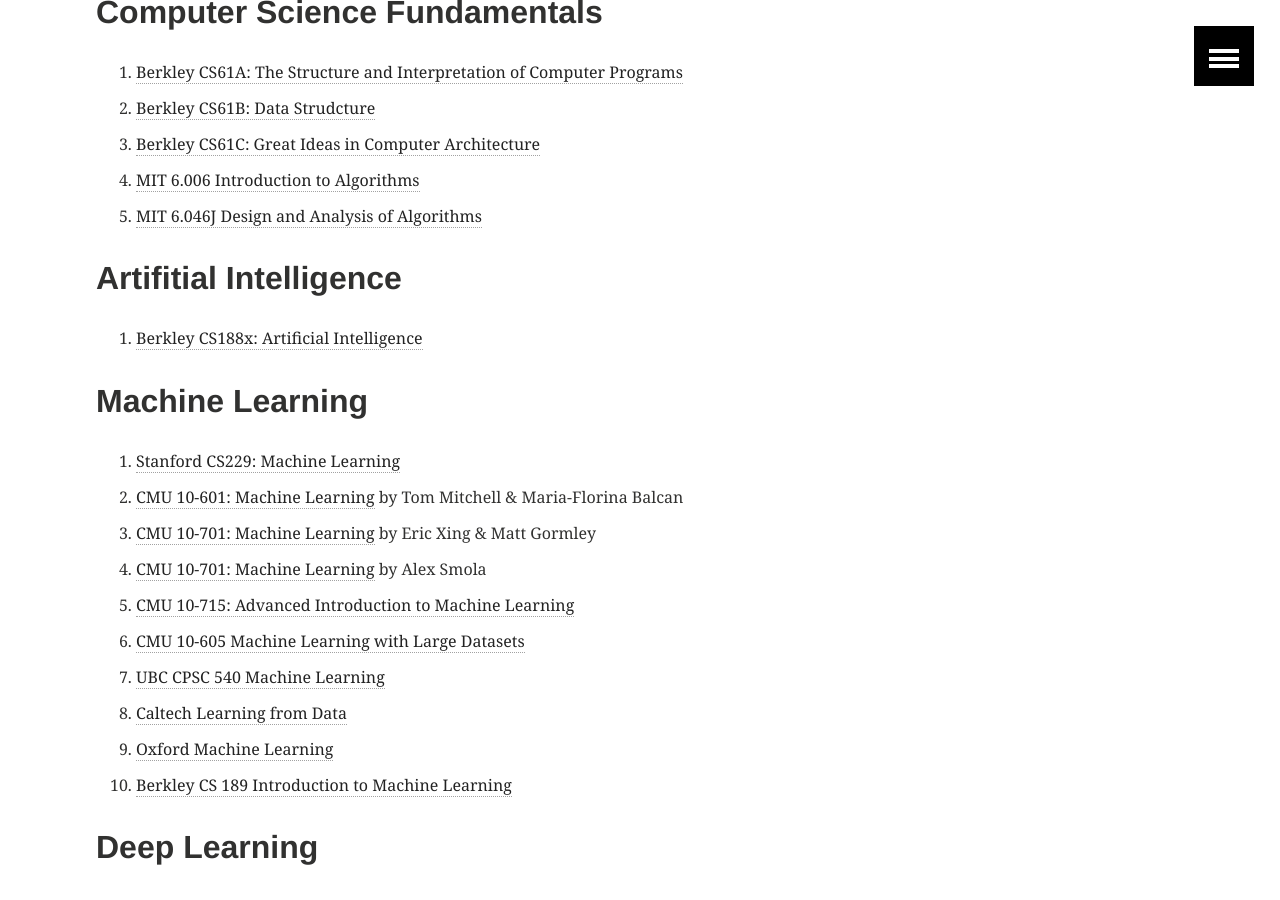
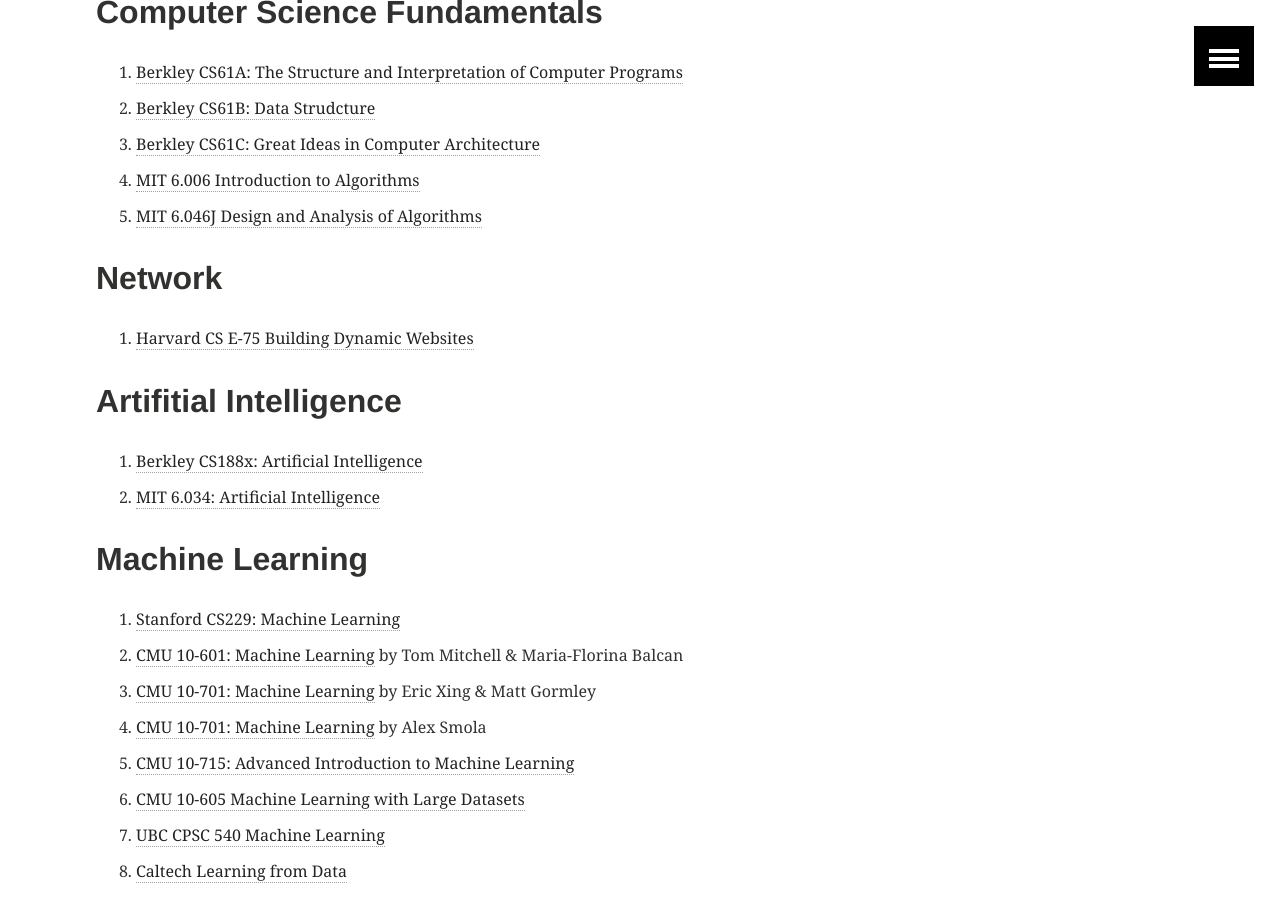
Before and after one commit to alex8937/alex8937.github.io, a Jekyll site: the page built from _posts/study/2017-04-15-Openware-Course-List.md, in a window 1280 px wide and 900 px high, scrolled down 730 px. Built offline with Jekyll 4.4.1, drawn with Linux system fonts in a browser that asks for light colours; comment, search, counter and statistics services are not loaded.

Commit message:
Update 2017-04-15-Openware-Course-List.md

```diff
--- a/_posts/study/2017-04-15-Openware-Course-List.md
+++ b/_posts/study/2017-04-15-Openware-Course-List.md
@@ -17,8 +17,12 @@
 4. [MIT 6.006 Introduction to Algorithms](https://www.youtube.com/playlist?list=PLUl4u3cNGP61Oq3tWYp6V_F-5jb5L2iHb)
 5. [MIT 6.046J Design and Analysis of Algorithms](https://ocw.mit.edu/courses/electrical-engineering-and-computer-science/6-046j-design-and-analysis-of-algorithms-spring-2015/)
 
+## Network
+1. [Harvard CS E-75 Building Dynamic Websites](http://cs75.tv/2012/summer/)
+
 ## Artifitial Intelligence
 1. [Berkley CS188x: Artificial Intelligence](https://edge.edx.org/courses/course-v1%3ABerkeleyX%2BCS188x-SP16%2BSP16/)
+2. [MIT 6.034: Artificial Intelligence](https://ocw.mit.edu/courses/electrical-engineering-and-computer-science/6-034-artificial-intelligence-fall-2010/)
 
 ## Machine Learning
 1. [Stanford CS229: Machine Learning](http://cs229.stanford.edu/)
```
